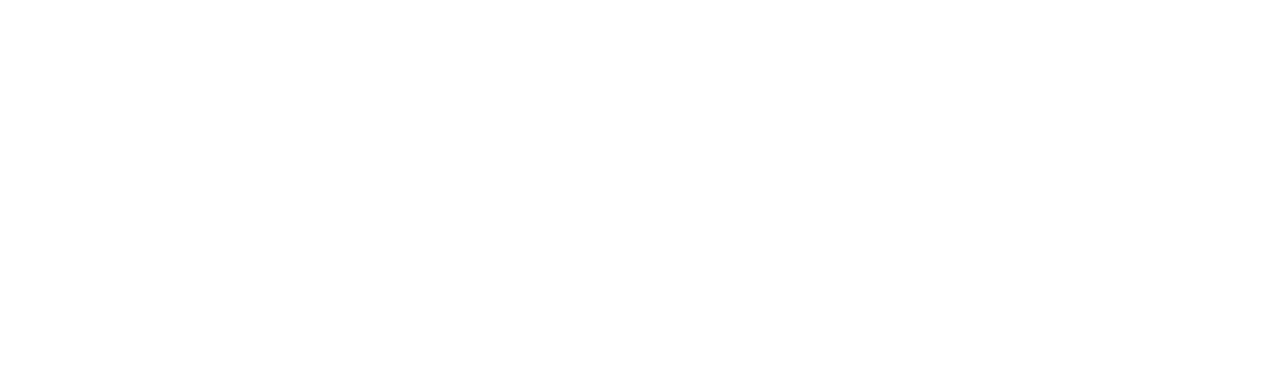
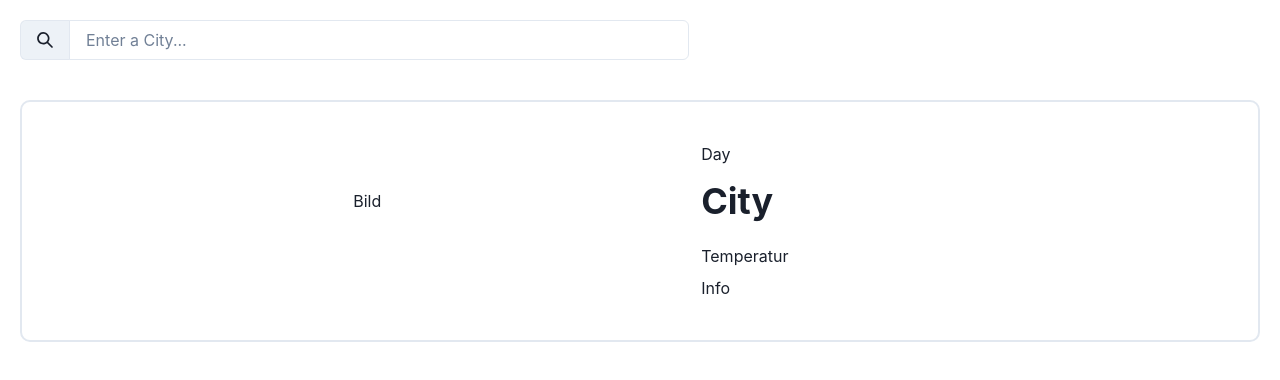
Before and after one commit to mzahmd/weather-app, a React (Vite) app: page / in a window 1280 px wide. Shown: the top 380 px of the page. Built offline with nearby package versions, Linux system fonts and the light colour scheme.

Commit message:
build the layout

```diff
--- a/package.json
+++ b/package.json
@@ -10,6 +10,7 @@
     "preview": "vite preview"
   },
   "dependencies": {
+    "@chakra-ui/icons": "^2.1.1",
     "@chakra-ui/react": "^2.8.2",
     "@emotion/react": "^11.11.4",
     "@emotion/styled": "^11.11.0",
--- a/src/App.tsx
+++ b/src/App.tsx
@@ -1,9 +1,37 @@
+import { SearchIcon } from "@chakra-ui/icons"
+import { Box, Container, HStack, Input, InputGroup, InputLeftAddon, Stack, Text } from "@chakra-ui/react"
 
 function App() {
 
   return (
-    <>
-    </>
+    <Box p={5}>
+      <Box>
+        <InputGroup>
+          <InputLeftAddon>
+            <SearchIcon />
+          </InputLeftAddon>
+          <Input width='50%' placeholder="Enter a City..." />
+        </InputGroup>
+      </Box>
+      <Box mt={10} pb={10} border="2px" borderRadius={"10"} borderColor='gray.200'>
+        <Container>
+          <HStack spacing={"20rem"}>
+            <Box>Bild</Box>
+            <Box mt={10}>
+              <Stack>
+                <Text>Day</Text>
+                <Text as={"b"} fontSize={"4xl"} mb={2}>City</Text>
+                <Text>Temperatur</Text>
+                <Text>Info</Text>
+              </Stack>
+            </Box>
+          </HStack>
+        </Container>
+      </Box>
+      <Box>
+
+      </Box>
+    </Box>
   )
 }
 
```
Also changed, not shown: 2 other files (tests, documents, lock files or other folders).
